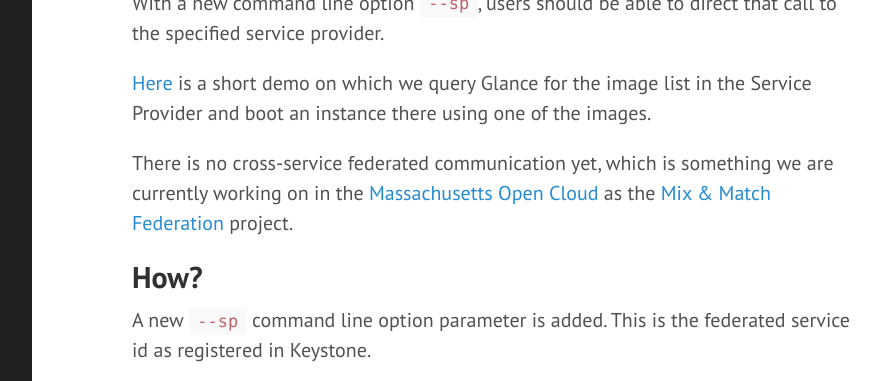
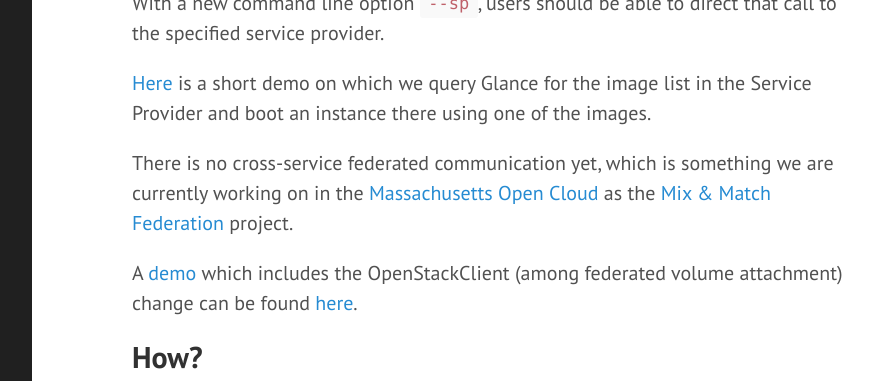
Before and after one commit to knikolla/knikolla.github.io, a Jekyll site: the page built from _posts/2016-03-21-k2k-openstackclient.md, in a window 1280 px wide and 900 px high, scrolled down 440 px, cut to the strip 0-381 px from the top of the window. Shown: the whole strip, without its empty margins (328-1208 px from the left). Built offline with Jekyll 4.4.1, drawn with Linux system fonts in a browser that asks for light colours; nearby versions of some CDN libraries.

Commit message:
Added demo to openstackclient

```diff
--- a/_posts/2016-03-21-k2k-openstackclient.md
+++ b/_posts/2016-03-21-k2k-openstackclient.md
@@ -18,6 +18,8 @@
 
 There is no cross-service federated communication yet, which is something we are currently working on in the [Massachusetts Open Cloud](http://info.massopencloud.org) as the [Mix & Match Federation](http://info.massopencloud.org/blog/mixmatch-federation/) project.
 
+A [demo](https://www.youtube.com/watch?v=K6XcJpz4B0M) which includes the OpenStackClient (among federated volume attachment) change can be found [here](https://www.youtube.com/watch?v=K6XcJpz4B0M).
+
 ## How?
 A new `--sp` command line option parameter is added. This is the federated service id as registered in Keystone.
 
```
